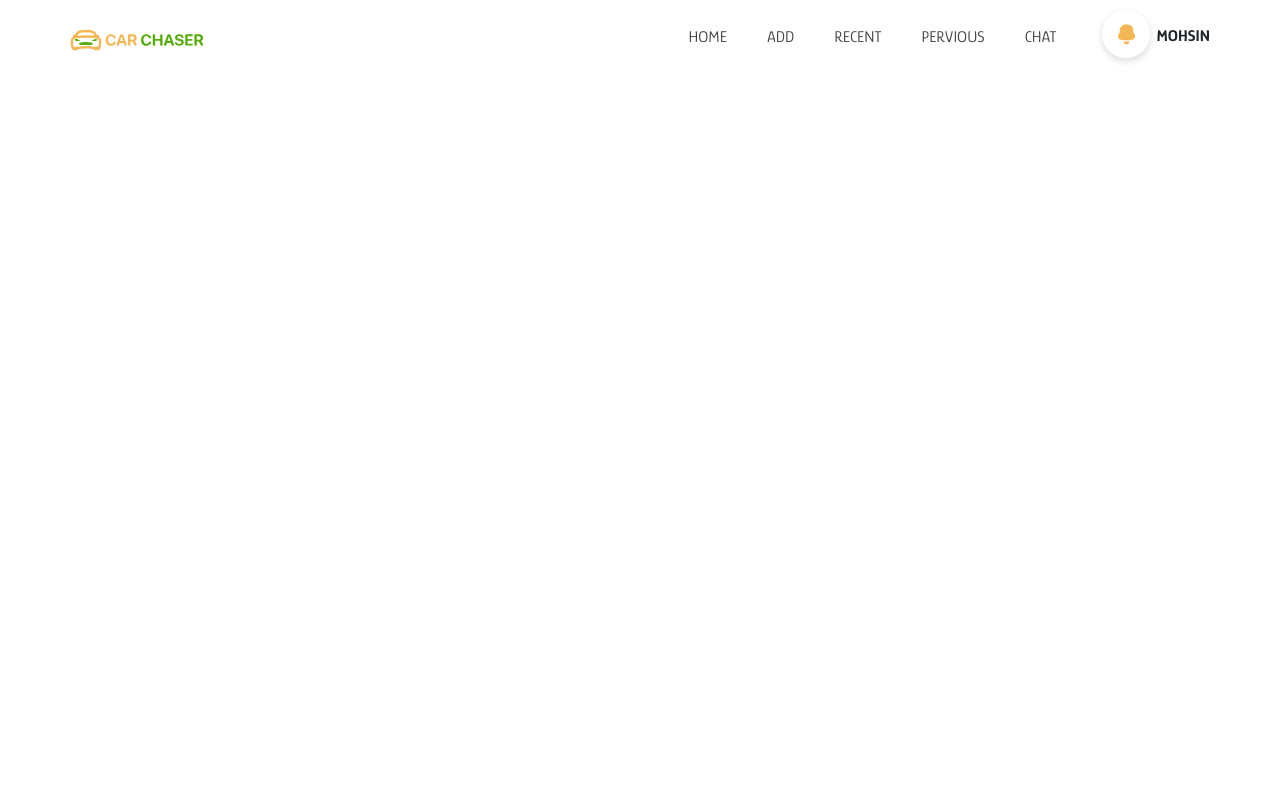
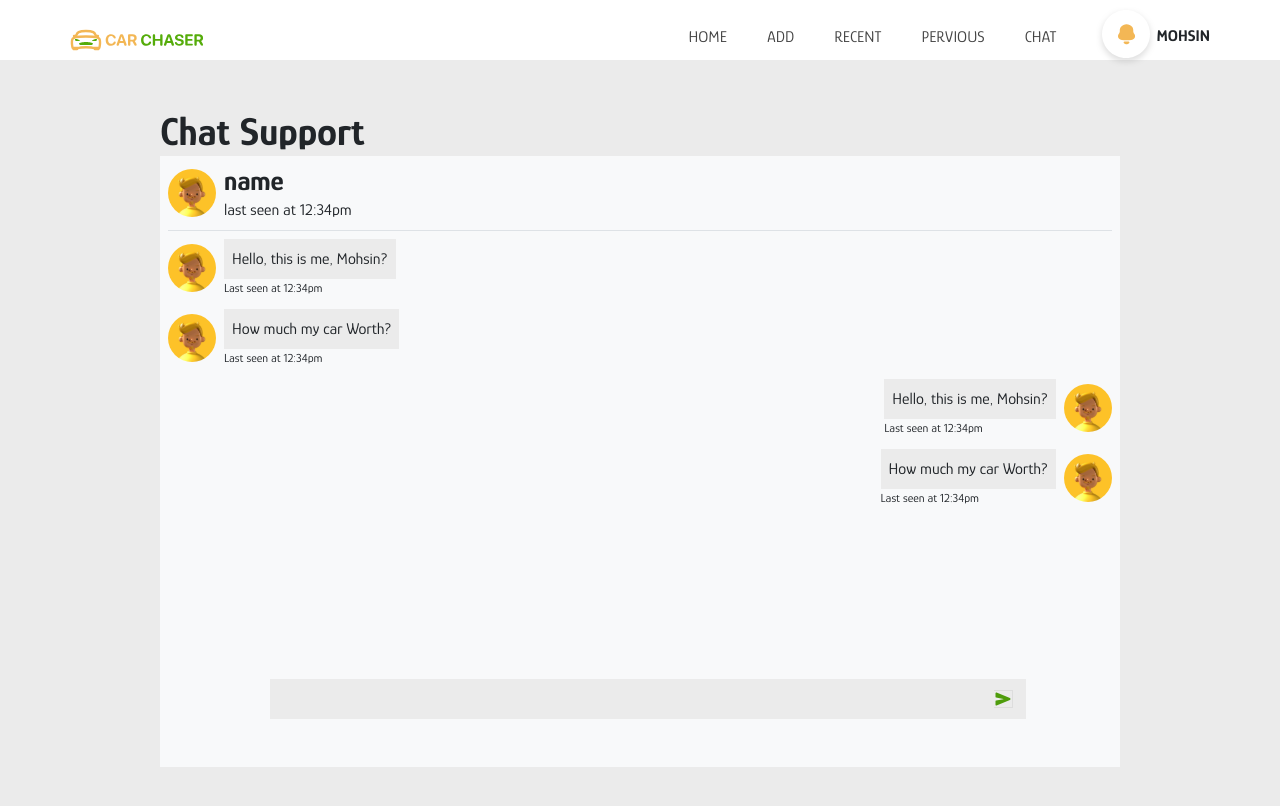
Before and after one commit to zeeshan-rajpot/carchaserwebsite, a React (Vite) app: page /Chat/admin in a window 1280 px wide. Shown: the top 806 px of the page. Built offline with nearby package versions, Linux system fonts and the light colour scheme.

Commit message:
chat Added

```diff
--- a/src/App.css
+++ b/src/App.css
@@ -39,6 +39,49 @@ font-weight: 400;
 }
 
 
+/* chat input */
+
+
+
+#header {
+  position: relative;
+  min-height: 150px;
+}
+
+#header-content {
+  position: absolute;
+  bottom: 0;
+  left: 0;
+}
+
+.msgsendinput{
+
+}
+
+.msgsendinput {
+  /* border: 1px solid #ddd; */
+  border-right: none;
+  background: #EBEBEB !important;
+
+  padding-right: 25px; /* Adjust the padding to accommodate the image */
+}
+
+.msgsendinput:focus {
+  outline: none;
+}
+
+.sendimg {
+  position: absolute;
+  top: 50%;
+  right: 5px; /* Adjust the right position as needed */
+  transform: translateY(-50%);
+  height: 18px;
+  width: 19px;
+  border: 1px solid #ddd;
+  border-left: none;
+  cursor: pointer;
+}
+
 @media only screen and (max-width: 600px) {
   .login-img{
       width: 370px !important;
--- a/src/app/Chat/ChatModule.jsx
+++ b/src/app/Chat/ChatModule.jsx
@@ -1,13 +1,98 @@
-import Navbar from "../Components/Navbar"
-
+import Navbar from "../Components/Navbar";
 
 const ChatModule = () => {
+  const chatMessagesData = [
+    {
+      imageSrc: "/Ellipse 926.svg",
+      message: "Hello, this is me, Mohsin?",
+      timestamp: "12:34pm",
+    },
+    {
+      imageSrc: "/Ellipse 926.svg",
+      message: "How much my car Worth? ",
+      timestamp: "12:34pm",
+    },
+    // Add more chat messages as needed
+  ];
   return (
     <>
-    <Navbar/>
+      <Navbar />
+<div className=" " style={{background:'rgb(235, 235, 235)' , height:'100vh'}}>
+<h1 className="w-75 m-auto pt-5">
+        <b className="">Chat Support</b>
+      </h1>
+
+      <div className="w-75 m-auto p-2 bg-light pb-5 " style={{ height: "" }}>
+        <div className=" d-flex align-items-center  justify-content-start border-bottom pb-2">
+          <div>
+            <img src="/Ellipse 926.svg" alt="" width="48px" />
+          </div>
+          <div className="ms-2">
+            <h3 className="mb-0">
+              <b>name</b>
+            </h3>
+            <p className="mb-0">last seen at 12:34pm</p>
+          </div>
+        </div>
+
+        {/* Chat  start here  */}
+
+        <div className="" id="header" style={{ height: "60vh" }}>
+          {/* msg take by the user */}
+          {chatMessagesData.map((message, index) => (
+            <div
+              key={index}
+              className="d-flex align-items-center justify-content-start pb-1 mt-2"
+            >
+              <div>
+                <img src={message.imageSrc} alt="" width="48px" />
+              </div>
+              <div className="ms-2">
+                <p className="mb-0 p-2" style={{ background: "#EBEBEB" }}>
+                  {message.message}
+                </p>
+                <p className="mb-0" style={{ fontSize: "12px" }}>
+                  Last seen at {message.timestamp}
+                </p>
+              </div>
+            </div>
+          ))}
+
+          {chatMessagesData.map((message, index) => (
+            <div
+              key={index}
+              className="d-flex align-items-center justify-content-end pb-1 mt-2"
+            >
+              <div className="me-2">
+                <p className="mb-0 p-2" style={{ background: "#EBEBEB" }}>
+                  {message.message}
+                </p>
+                <p className="mb-0" style={{ fontSize: "12px" }}>
+                  Last seen at {message.timestamp}
+                </p>
+              </div>
+              <div className="">
+                <img src={message.imageSrc} alt="" width="48px" />
+              </div>
+            </div>
+          ))}
+          {/* chat msg input flield */}
+          <div id="header-content" className="  " style={{width:'80%' ,marginLeft:'10%'}} >
+            <div className="m-auto w-100"  style={{ position: "relative", display: "inline-block" , width:'70%' }}>
+              <input type="text" className="msgsendinput w-100 p-2" />
+              <img
+                className="sendimg"
+                src="/ion_send.svg"
+                alt="send"
+              />
+            </div>
+          </div>
+        </div>
+      </div>
+</div>
 
     </>
-  )
-}
+  );
+};
 
-export default ChatModule
+export default ChatModule;
```
Also changed, not shown: public/Ellipse 926.svg (added), public/ion_send.svg (added).
